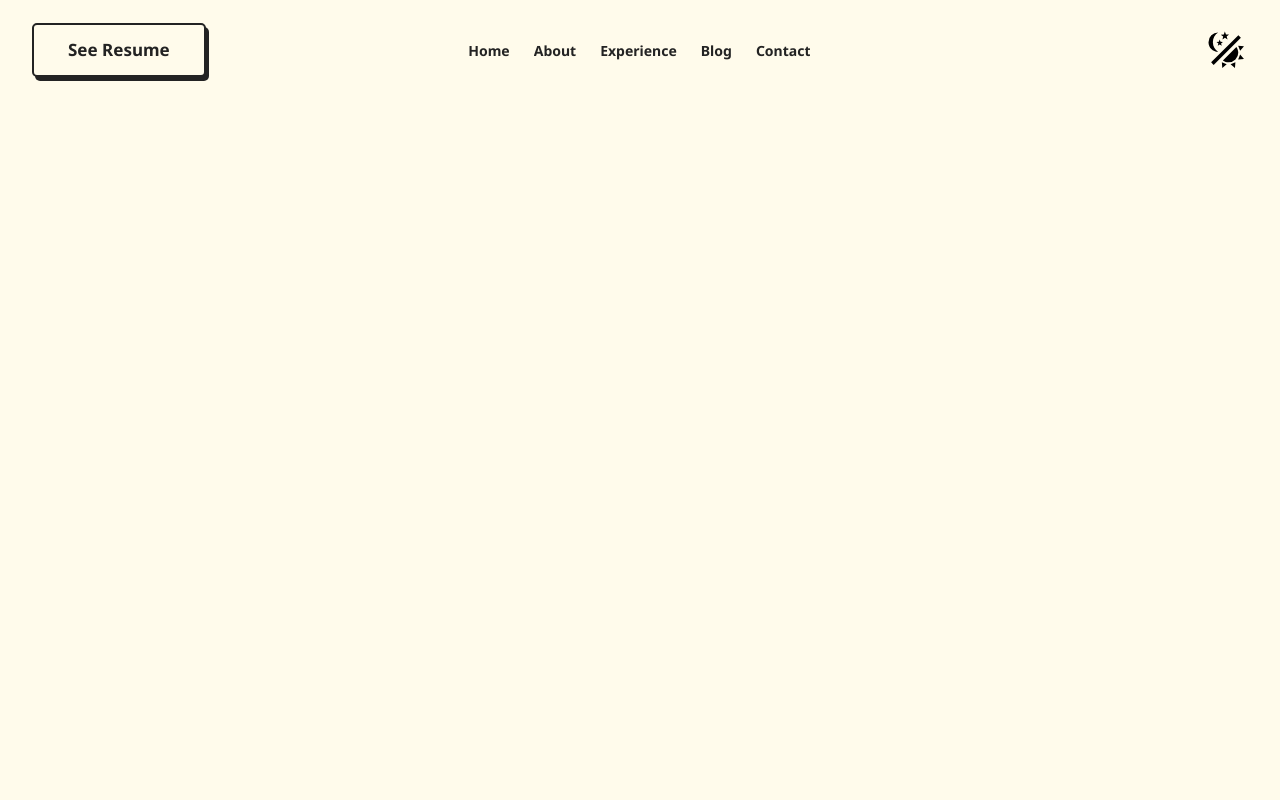
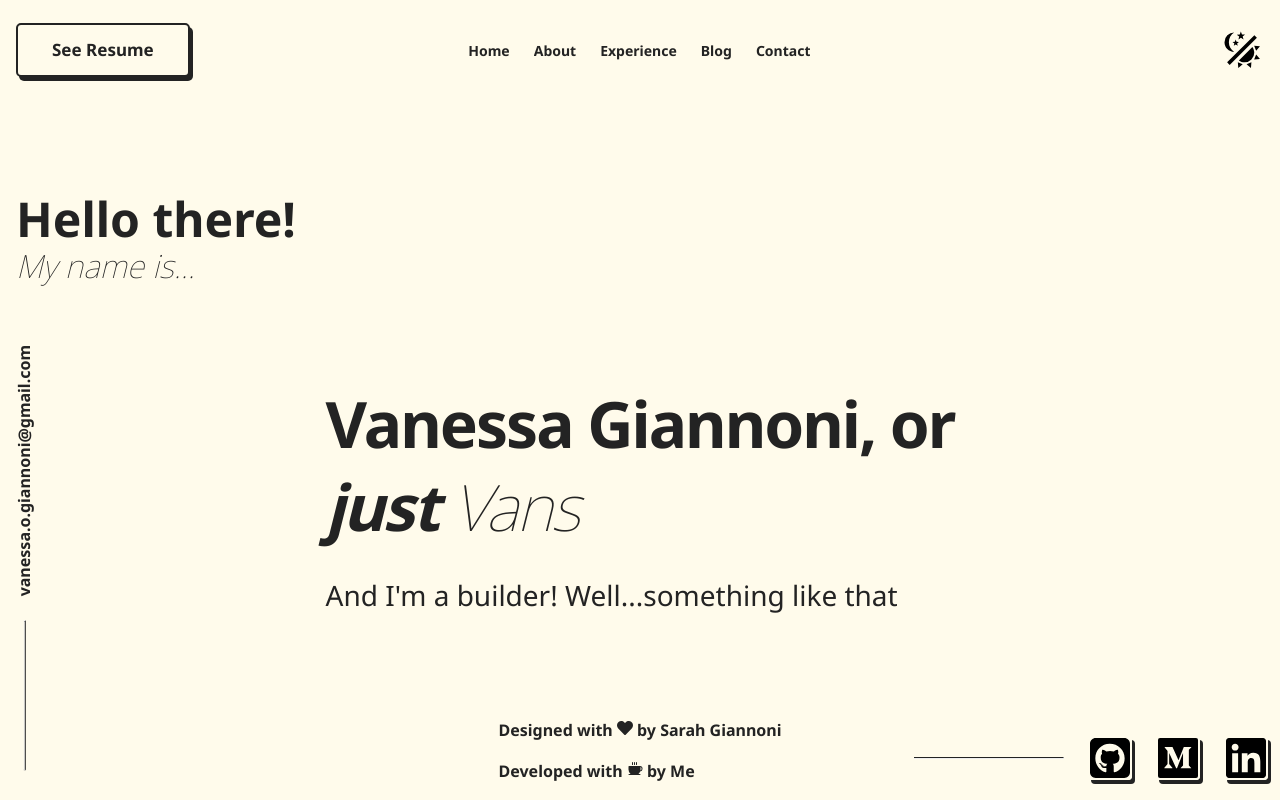
Before and after one commit to VanessaGiannoni/portfolio, a Next.js app: page / in a window 1280 px wide. Built offline with nearby package versions, Linux system fonts and the light colour scheme.

Commit message:
feat: remove unused paddings, add welcome and footer components

```diff
--- a/app/page.tsx
+++ b/app/page.tsx
@@ -2,18 +2,22 @@
 
 import { Container } from '@mantine/core';
 import Header from '@/src/components/Header/Header';
+import { Welcome } from '@/src/components/Welcome/Welcome';
+import Footer from '@/src/components/Footer/Footer';
 
 export default function HomePage() {
   const containerProps = {
     h: 50,
     mt: 'sm',
-    pr: 'xl',
-    pl: 'xl',
   };
 
   return (
-    <Container {...containerProps} fluid>
+    <main>
+      <Container {...containerProps} fluid>
         <Header />
-    </Container>
+        <Welcome />
+        <Footer />
+      </Container>
+    </main>
   );
 }
```
